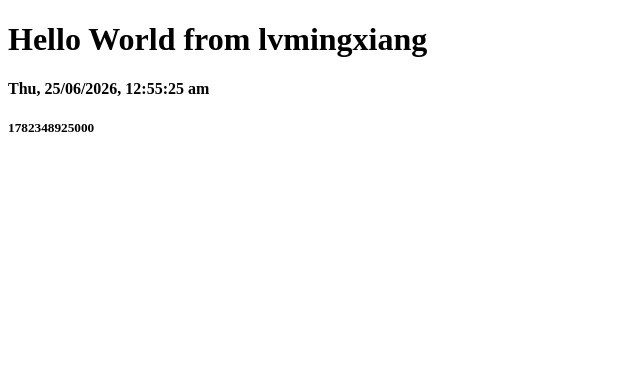
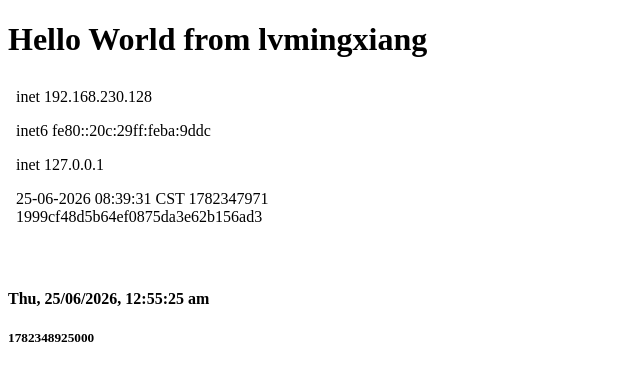
Before and after one commit to lvmingxiang/re26lvmingxiang, a plain HTML site: page docs/index.html in a window 1280 px wide. Shown: the whole page, without its empty margins (0-640 px from the left). Drawn offline with Linux system fonts and the light colour scheme.

Commit message:
ipaddresses index.html

```diff
--- a/docs/index.html
+++ b/docs/index.html
@@ -8,6 +8,9 @@
 <body>
 <h1>Hello World from lvmingxiang</h1>
 <!-- ipaddresses paste next line -->
+<div id="list">
+<iframe width="400" height="185" src="./ipaddresses.html" frameborder="0"></iframe>
+</div>
 <h4 id="id01">AAAA</h4>
 <h5 id="id02">AAAA</h5>
 <script>
```
